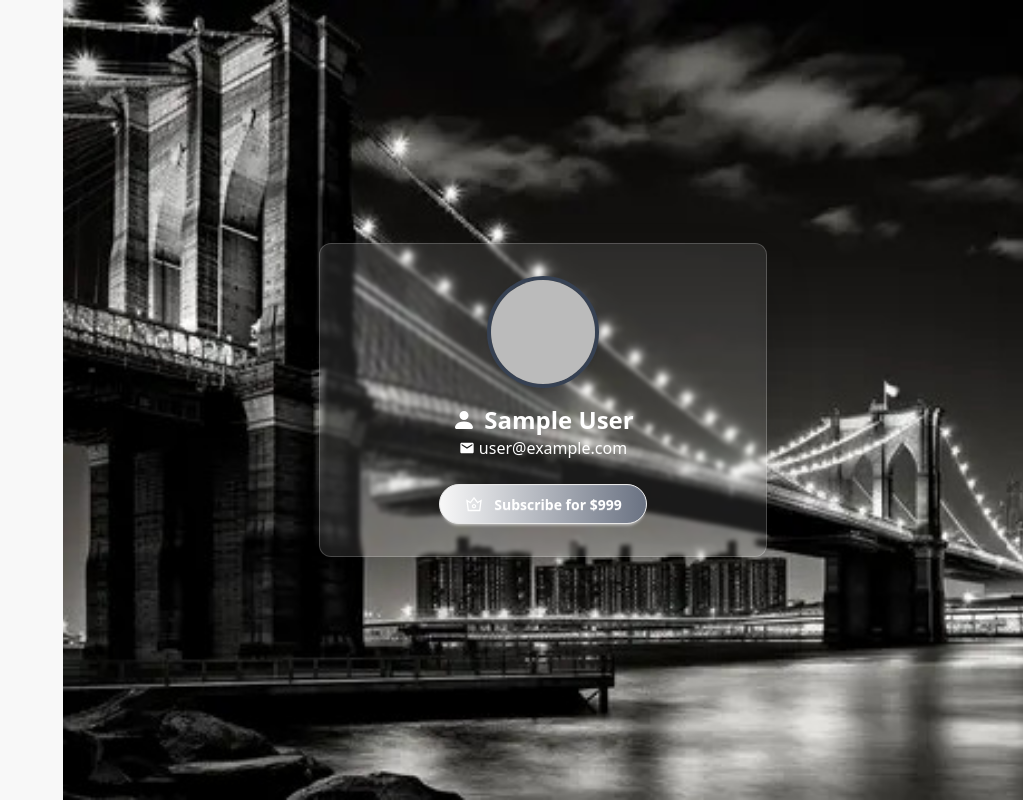
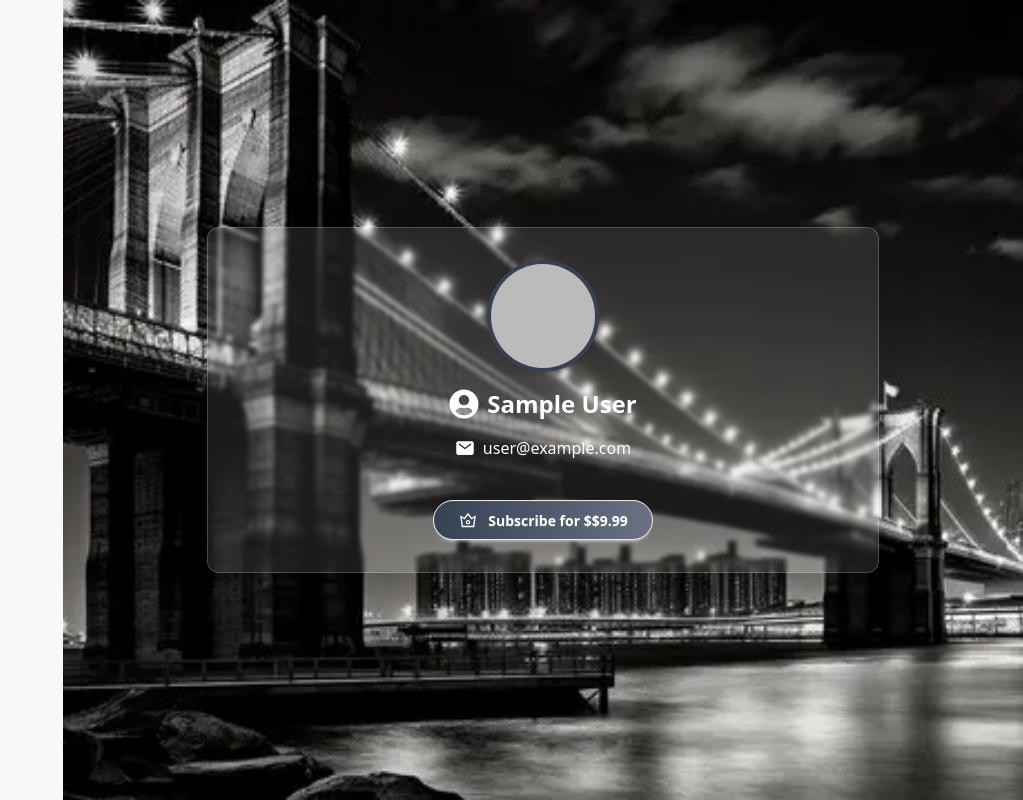
Before and after one commit to AKnaaz/App-Orbit, a React (Vite) app: page /dashboard/myProfile in a window 1280 px wide. Shown: the whole page, without its empty margins (257-1280 px from the left). Built offline with nearby package versions, Linux system fonts and the light colour scheme; no server answers; sample sign-in values are in the browser's storage; a web font is replaced by a local one.

Commit message:
feat: Add user icon beside display name in MyProfile page

```diff
--- a/src/pages/Dashboard/MyProfile.jsx
+++ b/src/pages/Dashboard/MyProfile.jsx
@@ -1,63 +1,66 @@
 import React from 'react';
+import { motion } from 'framer-motion';
 import useAuth from '../../hooks/useAuth';
-import { FaCheckCircle } from 'react-icons/fa';
-import { MdEmail } from 'react-icons/md';
-import { BsPersonFill } from 'react-icons/bs';
+import profileBg from '../../assets/bridge.jpg'; // তোমার পছন্দমত BG
+import { FaCheckCircle, FaUserCircle } from 'react-icons/fa';
 import { AiOutlineCrown } from 'react-icons/ai';
-import bgImage from '../../assets/bridge.jpg'; // ⬅️ নিজের image path দাও
+import { IoMail } from 'react-icons/io5';
 
 const MyProfile = () => {
   const { user } = useAuth();
-  const isSubscribed = user?.isSubscribed; // dynamic data if available
-  const subscriptionAmount = 999;
+
+  const isSubscribed = false; // এটা ডাটাবেজ থেকে আনবা
+  const subscriptionPrice = '$9.99';
 
   return (
-    <div className="min-h-screen flex items-center justify-center px-4 py-10 bg-cover bg-center"
+    <div
+      className="min-h-screen flex items-center justify-center bg-cover bg-center px-4 py-10"
       style={{
-        backgroundImage: `url(${bgImage})`,
+        backgroundImage: `url(${profileBg})`,
       }}
     >
-      <div
-        className="w-full max-w-md p-8 rounded-xl shadow-2xl text-center"
+      <motion.div
+        initial={{ opacity: 0, scale: 0.9, y: 40 }}
+        animate={{ opacity: 1, scale: 1, y: 0 }}
+        transition={{ duration: 0.5, ease: 'easeOut' }}
+        className="w-full max-w-2xl p-8 rounded-xl shadow-2xl"
         style={{
           background: 'rgba(255, 255, 255, 0.1)',
           backdropFilter: 'blur(2px)',
           WebkitBackdropFilter: 'blur(2px)',
-          border: '1px solid rgba(255, 255, 255, 0.2)'
+          border: '1px solid rgba(255, 255, 255, 0.2)',
         }}
       >
-        {/* Profile Image */}
-        <div className="flex justify-center mb-4">
+        <div className="flex flex-col items-center gap-4 text-center">
           <img
-            className="w-28 h-28 rounded-full border-4 border-gray-700 shadow-lg object-cover"
-            src={user?.photoURL || 'https://i.ibb.co/2kR3j1M/default-avatar.jpg'}
-            alt="User Avatar"
+            src={user?.photoURL || 'https://i.ibb.co/Tm0zmRM/user.png'}
+            alt="Profile"
+            className="w-28 h-28 rounded-full border-4 border-gray-700 shadow-md"
           />
-        </div>
+          <h2 className="text-2xl font-bold text-white flex items-center gap-2">
+            <FaUserCircle className="text-white text-3xl" />
+            {user?.displayName || "Anonymous User"}</h2>
+          <p className="text-white text-opacity-80 flex items-center gap-2">
+            <IoMail className="text-white text-3xl" size={20}/>
+            {user?.email}</p>
 
-        {/* User Info */}
-        <h2 className="text-2xl font-bold text-white flex items-center justify-center gap-2">
-          <BsPersonFill /> {user?.displayName || 'Anonymous'}
-        </h2>
-        <p className="text-white flex items-center justify-center gap-1 mb-4">
-          <MdEmail /> {user?.email}
-        </p>
-
-        {/* Subscription Status */}
-        {isSubscribed ? (
-          <div className="mt-2 flex items-center justify-center gap-2 text-green-300 font-semibold">
-            <FaCheckCircle className="text-xl" />
-            Status: Verified
-          </div>
-        ) : (
-          <div className="mt-6">
-            <button className="btn bg-gradient-to-r from-gray-70000 to-gray-500 text-white font-bold px-6 rounded-full">
+          {
+            isSubscribed ? (
+              <div className="mt-4 flex items-center gap-2 bg-green-600 px-4 py-2 rounded-full text-white font-semibold">
+                <FaCheckCircle />
+                Verified Member
+              </div>
+            ) : (
+               <div className="mt-6">
+            <button className="btn bg-gradient-to-r from-gray-700 to-gray-500 text-white font-bold px-6 rounded-full">
               <AiOutlineCrown className="text-xl mr-1" />
-              Subscribe for ${subscriptionAmount}
+              Subscribe for ${subscriptionPrice}
             </button>
           </div>
-        )}
-      </div>
+            )
+          }
+        </div>
+      </motion.div>
     </div>
   );
 };
```
